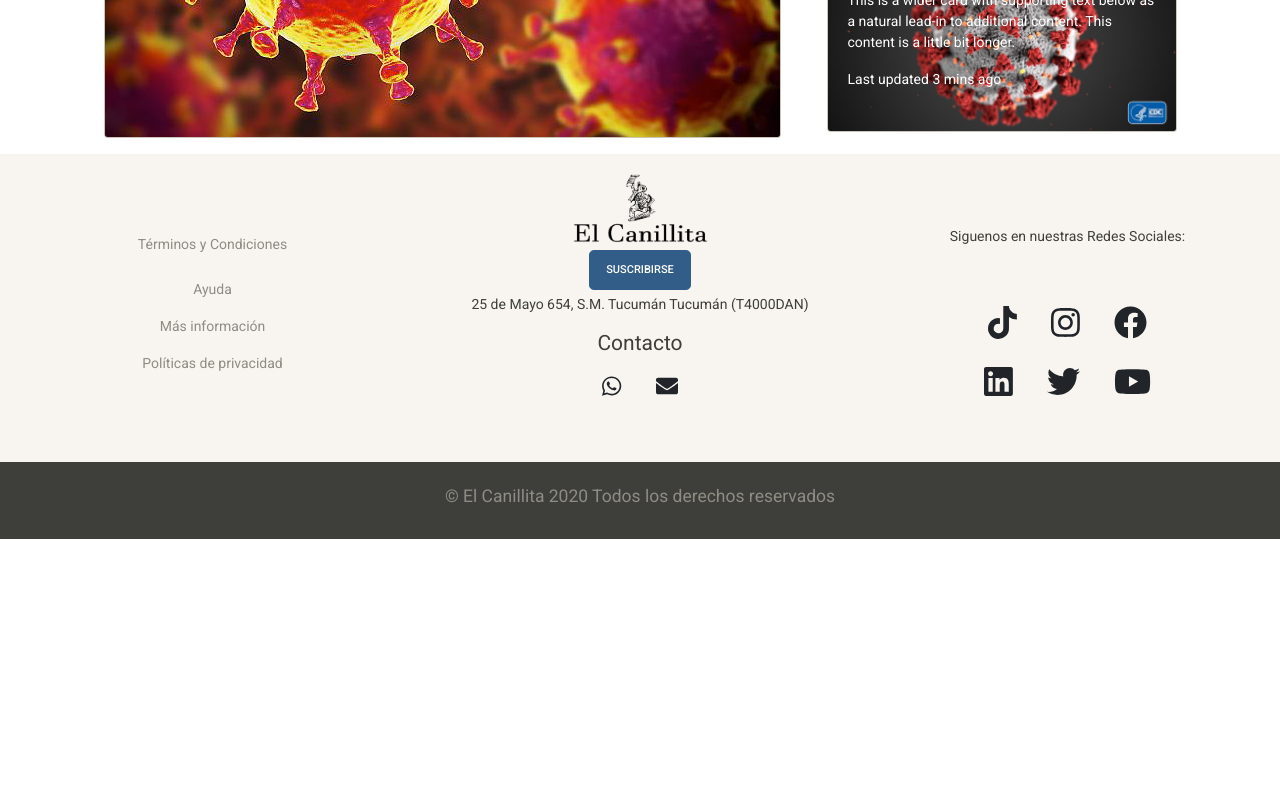
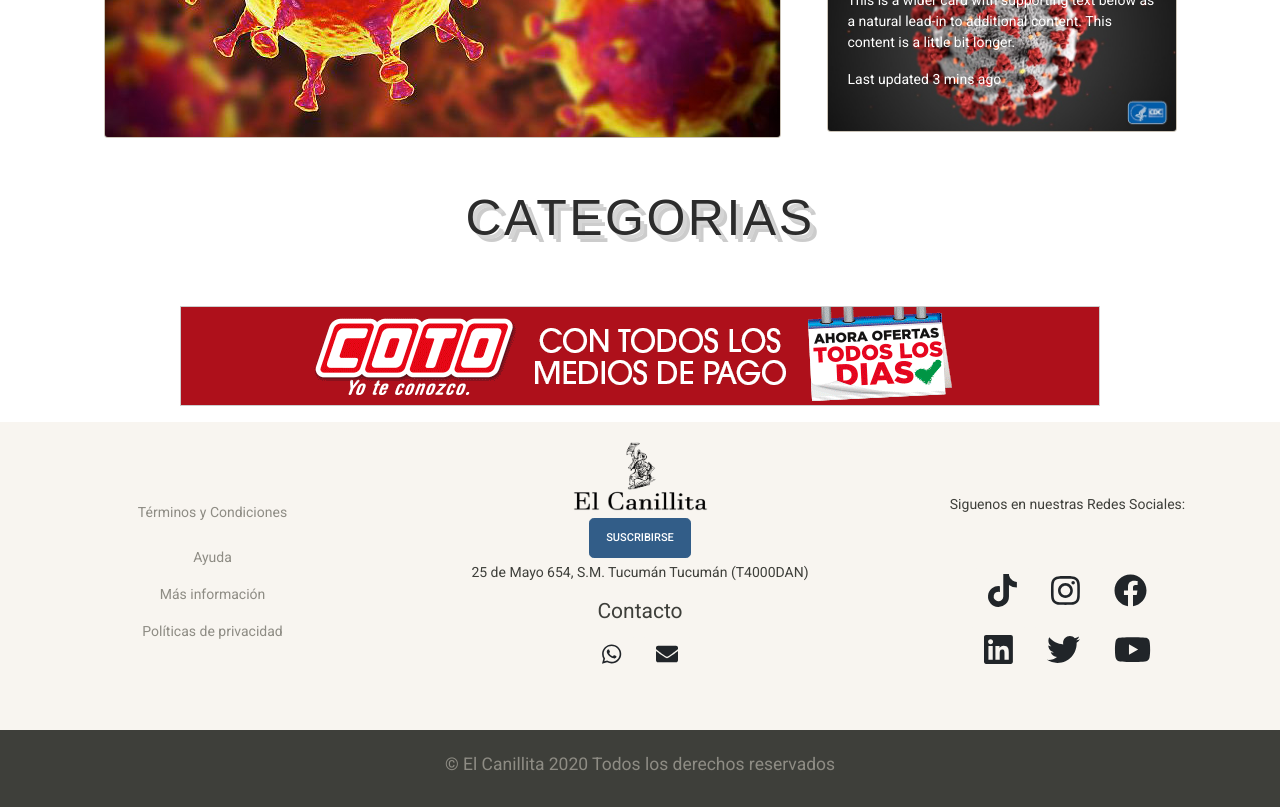
Before and after one commit to Franco-20/EL-Canillita, a React (Create React App) app: page / in a window 1280 px wide. Shown: the part 1060-1867 px from the top of the page. Before the commit the page ends 1599 px from the top, so only its background shows below. Built offline with nearby package versions, Linux system fonts and the light colour scheme; no server answers.

Commit message:
se agrego titulo de categoria y publicidad sobre COTO

```diff
--- a/src/components/principal/Inicio.js
+++ b/src/components/principal/Inicio.js
@@ -67,6 +67,10 @@ const Inicio = () => {
           </div>
         </div>
       </div>
+      <h3 className="titulo">Categorias</h3>
+        <article className="text-center">
+        <img src={process.env.PUBLIC_URL + "coto.gif"} alt=""/>
+        </article>
     </div>
   );
 };
```
